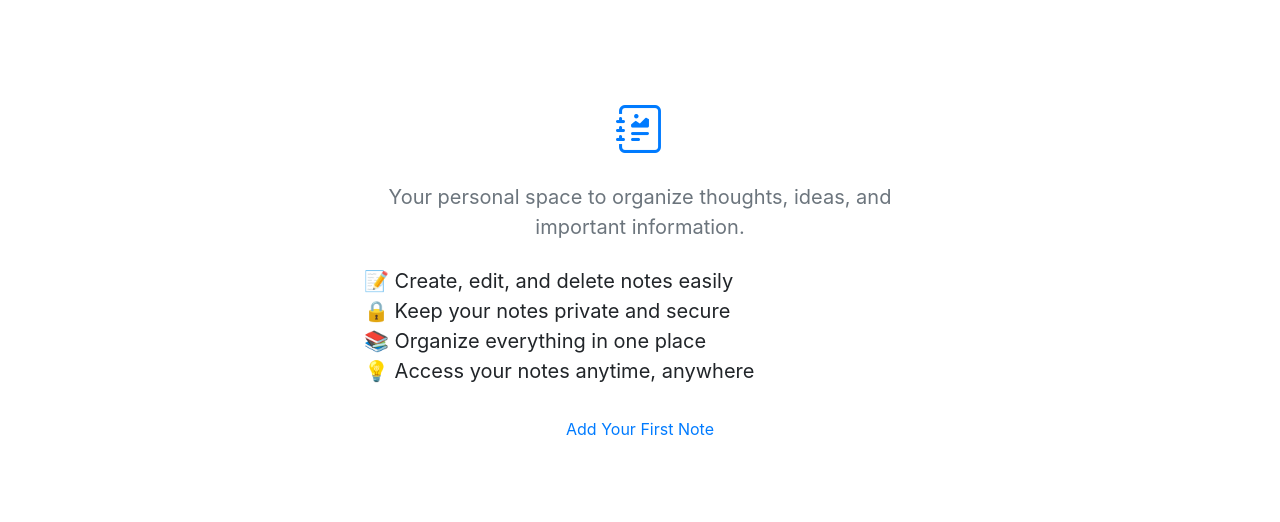
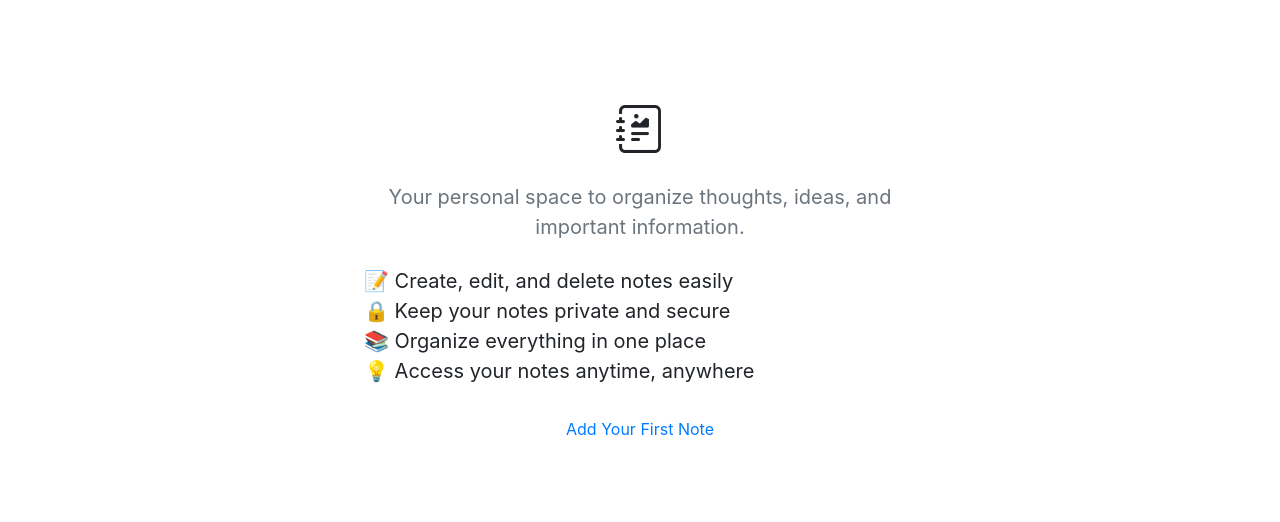
Before and after one commit to sanchitarora802/Free-Notes, a React (Create React App) app in the folder frontEnd/free-notes/: page / in a window 1280 px wide. Shown: the part 163-685 px from the top of the page. Built offline with nearby package versions, Linux system fonts and the light colour scheme.

Commit message:
dark mode updated

```diff
--- a/frontEnd/free-notes/src/App.js
+++ b/frontEnd/free-notes/src/App.js
@@ -28,6 +28,8 @@ function App() {
   const [mode, setMode] = useState("primary"); //state 1 saved
   const [textcolor, settextcolor] = useState("white"); //state 2 saved
   const [textheadingcolor, settextheadingcolor] = useState("black"); //state 3 saved
+  const [svgColor, setSvgColor] = useState(""); //state 4 saved
+  const [bgColor, setBgColor] = useState("white"); //state 5 saved
 
   const toggleMode = () => {
     if (mode === "primary") {
@@ -35,11 +37,15 @@ function App() {
       document.body.style.backgroundColor = "black";
       settextcolor("warning");
       settextheadingcolor("warning");
+      setSvgColor("#ffc107");
+      setBgColor("#000");
     } else {
       setMode("primary");
       document.body.style.backgroundColor = "white";
       settextcolor("white");
       settextheadingcolor("black");
+      setSvgColor("#007bff");
+      setBgColor("#fff");
     }
   };
 
@@ -71,6 +77,8 @@ function App() {
                   mode={mode}
                   textcolor={textcolor}
                   textheadingcolor={textheadingcolor}
+                  svgColor={svgColor}
+                  bgColor={bgColor}
                 />
               }
             />
--- a/frontEnd/free-notes/src/components/Home.jsx
+++ b/frontEnd/free-notes/src/components/Home.jsx
@@ -12,21 +12,28 @@ function Home(props) {
       </h2>
       <div className="centered-container container-fluid min-vh-100 d-flex flex-column justify-content-center align-items-center">
         <div
-          className="w-100"
+          className={`w-100`}
           style={{
             height: "100%",
             maxWidth: 600,
-            backgroundColor: "black !important",
+            background: props.bgColor,
           }}
         >
-          <div className="card shadow-lg p-4 border-0">
-            <div className="text-center mb-3">
+          <div
+            className={`card shadow-lg p-4 border-0 text-${props.textheadingcolor}`}
+            style={{
+              background: props.bgColor,
+            }}
+          >
+            <div className={`text-center mb-3 text-${props.textheadingcolor}`}>
               <i
                 className="bi bi-journal-richtext"
-                style={{ fontSize: "3rem", color: "#007bff" }}
+                style={{ fontSize: "3rem", color: props.svgColor }}
               ></i>
             </div>
-            <p className="mb-4 text-secondary text-center">
+            <p
+              className={`mb-4 text-secondary text-center text-${props.textheadingcolor}`}
+            >
               Your personal space to organize thoughts, ideas, and important
               information.
             </p>
@@ -37,7 +44,14 @@ function Home(props) {
               <li>💡 Access your notes anytime, anywhere</li>
             </ul>
             <div className="text-center">
-              <a href="/addNotes" className={`btn btn-${props.textcolor} px-4`}>
+              <a
+                href="/addNotes"
+                className={`btn btn-outline-${
+                  props.mode === "primary" ? "" : "primary"
+                } text-${
+                  props.mode === "primary" ? "primary" : props.textheadingcolor
+                } px-4`}
+              >
                 Add Your First Note
               </a>
             </div>
```
